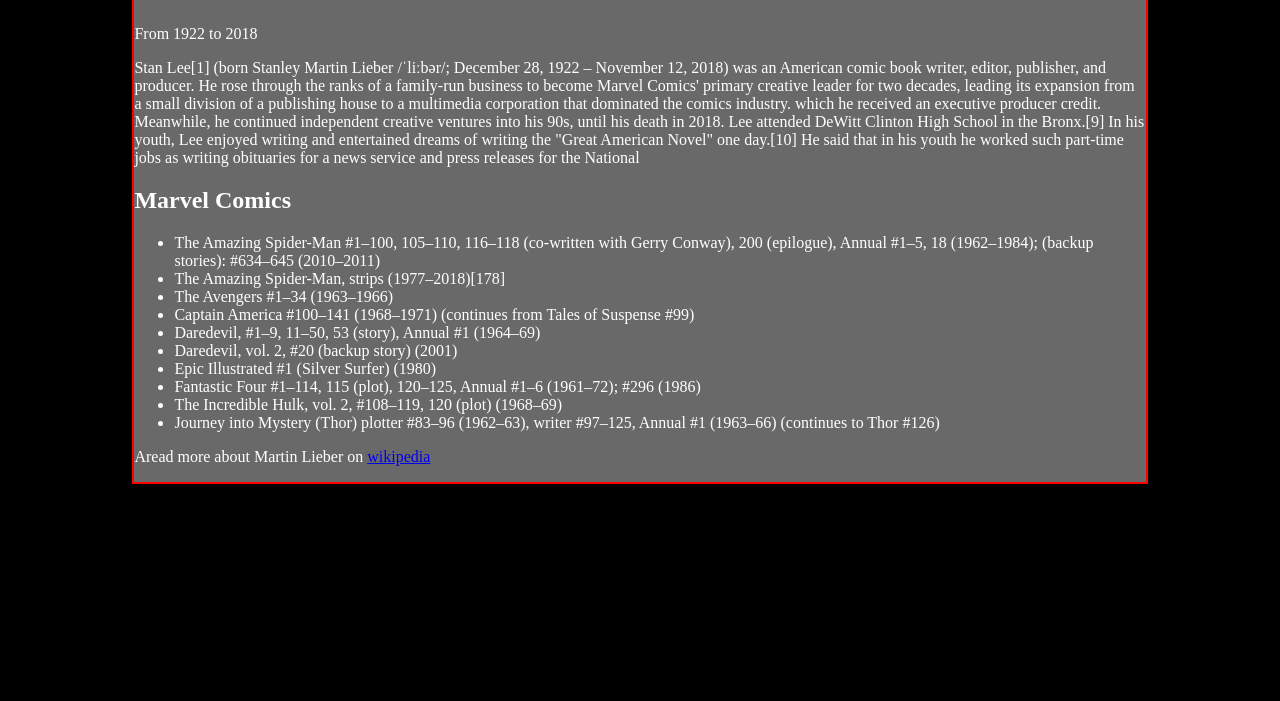
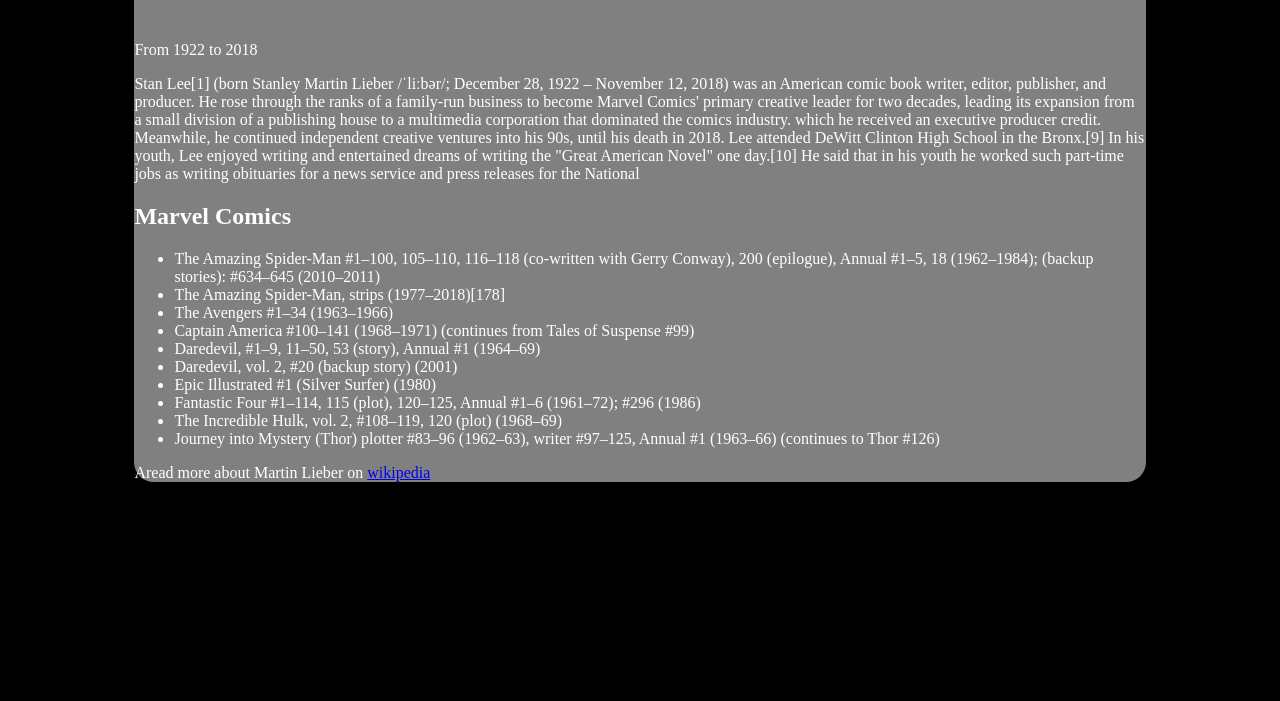
Before and after one commit to ysnbrs/Html_25.07, a plain HTML site: page index.html in a window 1280 px wide. Shown: the part 99-800 px from the top of the page. Drawn offline with Linux system fonts and the light colour scheme.

Commit message:
hatalı commit

```diff
--- a/index.css
+++ b/index.css
@@ -3,8 +3,13 @@ body{
     color: white;
 }
 .container{
-    border: 2px solid red;
+    border: 2px ;
     width: 80%;
     margin: auto;
-    background-color: dimgrey;
+    background-color: gray;
+    border-radius: 20px;
 }
+.hadding{
+    font-family: font-family: 'Lobster', cursive;
+
+}
--- a/index.html
+++ b/index.html
@@ -4,6 +4,9 @@
     <meta charset="UTF-8">
     <meta http-equiv="X-UA-Compatible" content="IE=edge">
     <meta name="viewport" content="width=device-width, initial-scale=1.0">
+    <link rel="stylesheet" href="<link rel="preconnect" href="https://fonts.googleapis.com">
+    <link rel="preconnect" href="https://fonts.gstatic.com" crossorigin>
+    <link href="https://fonts.googleapis.com/css2?family=Lobster&display=swap" rel="stylesheet">">
     <link rel="stylesheet" href="index.css">
     <title>Document</title>
 </head>
```
